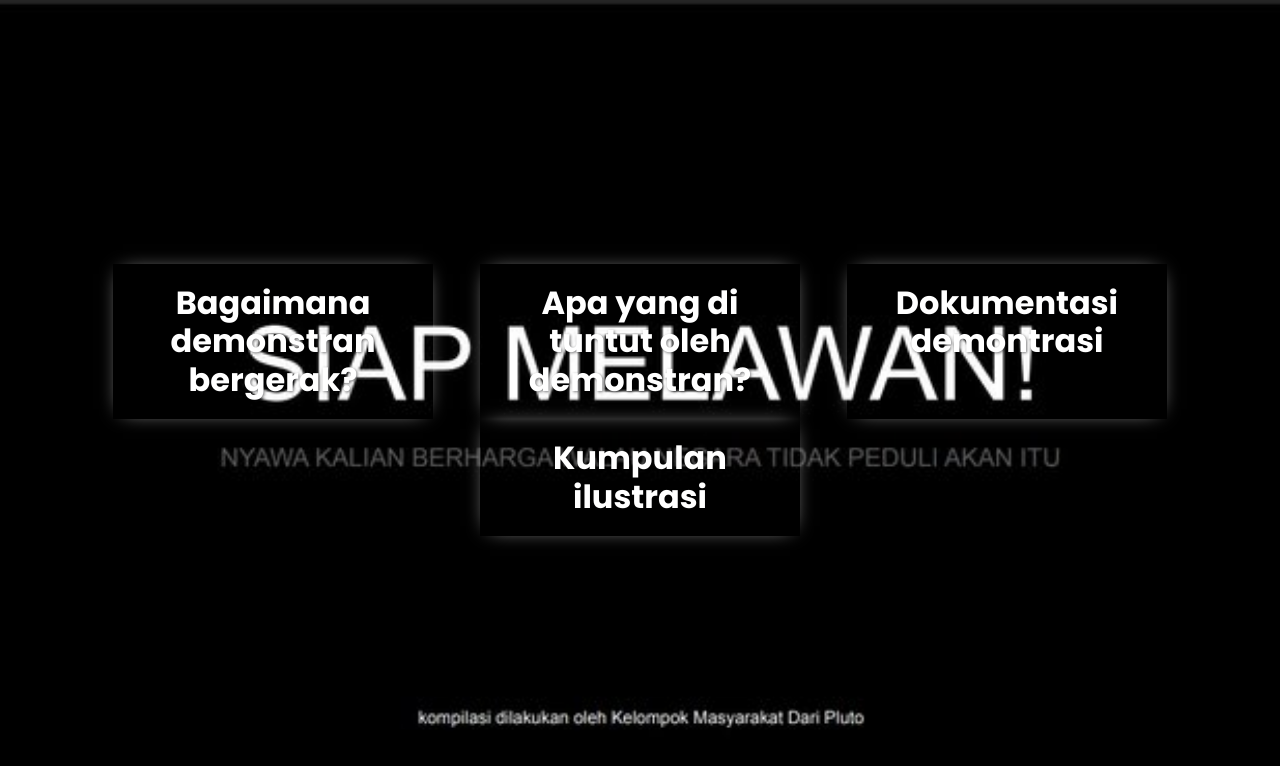
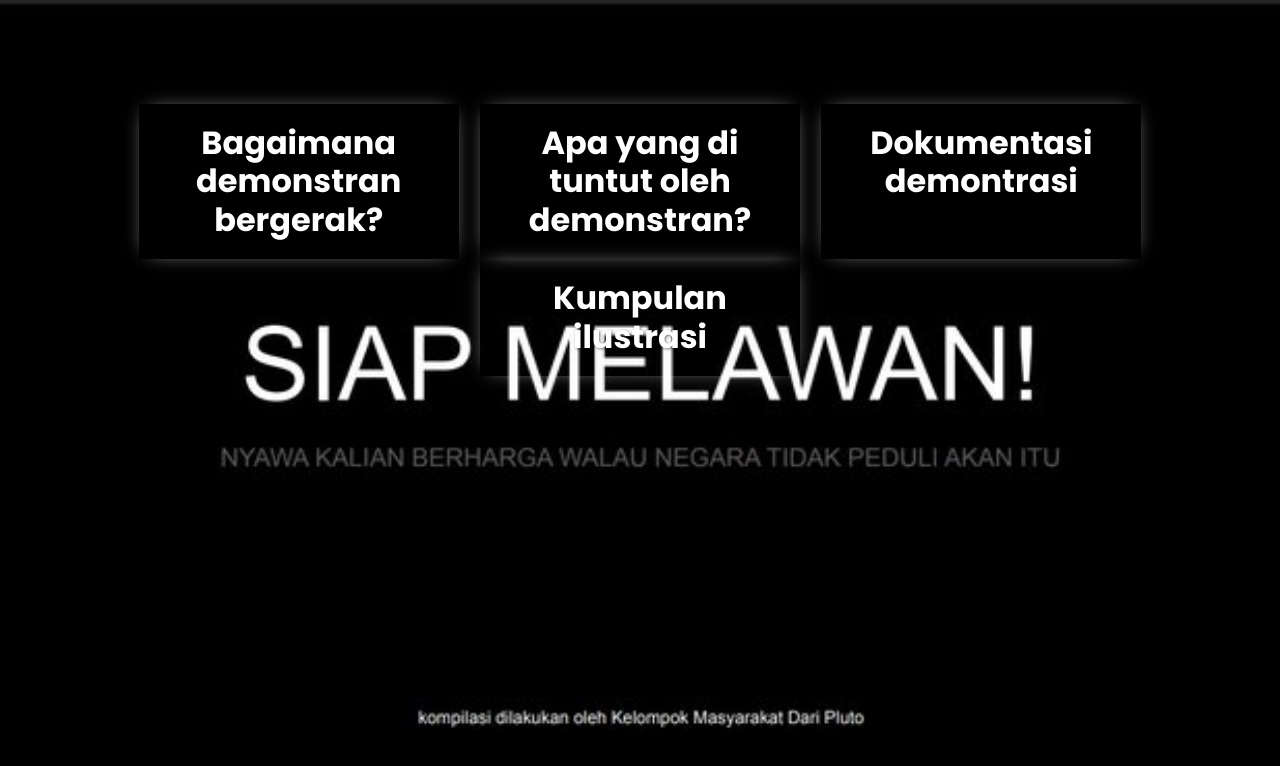
Before and after one commit to SafianB/tolakruutni, a website: page index.html in a window 1280 px wide. Drawn offline with Linux system fonts and the light colour scheme; a web font is replaced by a local one.

Commit message:
initial commit

```diff
--- a/style.css
+++ b/style.css
@@ -35,11 +35,12 @@ body{
 }
 
 .hero .contents {
-    padding:  1.4rem 7%;
+    padding:  1.4rem 10%;
     /* max-width: 60rem; */
     display: flex;
     flex-wrap: wrap;
     justify-content: space-around;
+    margin-top: -20rem;
 }
 
 .hero .contents h1{
@@ -101,6 +102,9 @@ body{
         background-size: 100%;
     }
 
+    .hero .contents{
+        margin-top: 0rem;
+    }
     .conten1{
         margin-bottom: 30px;
     }
```
